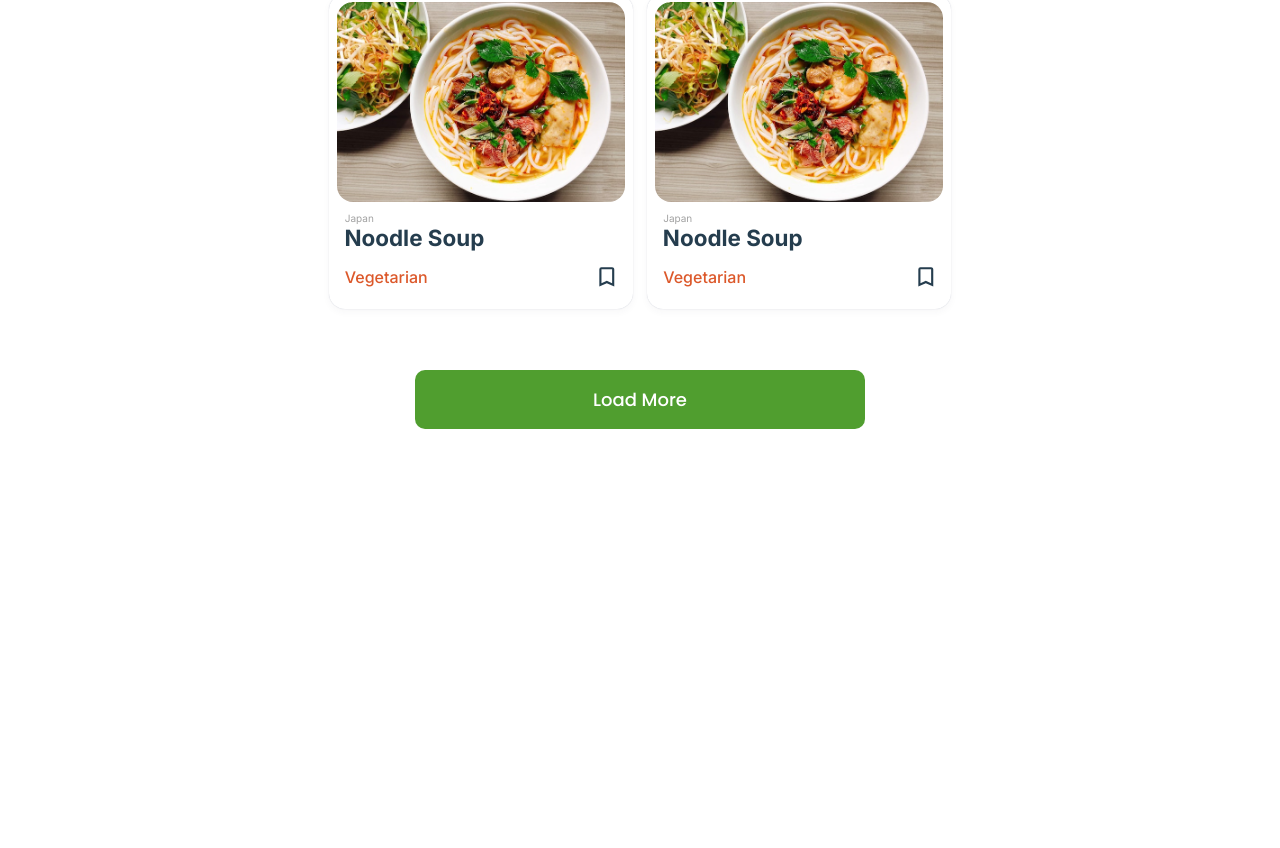
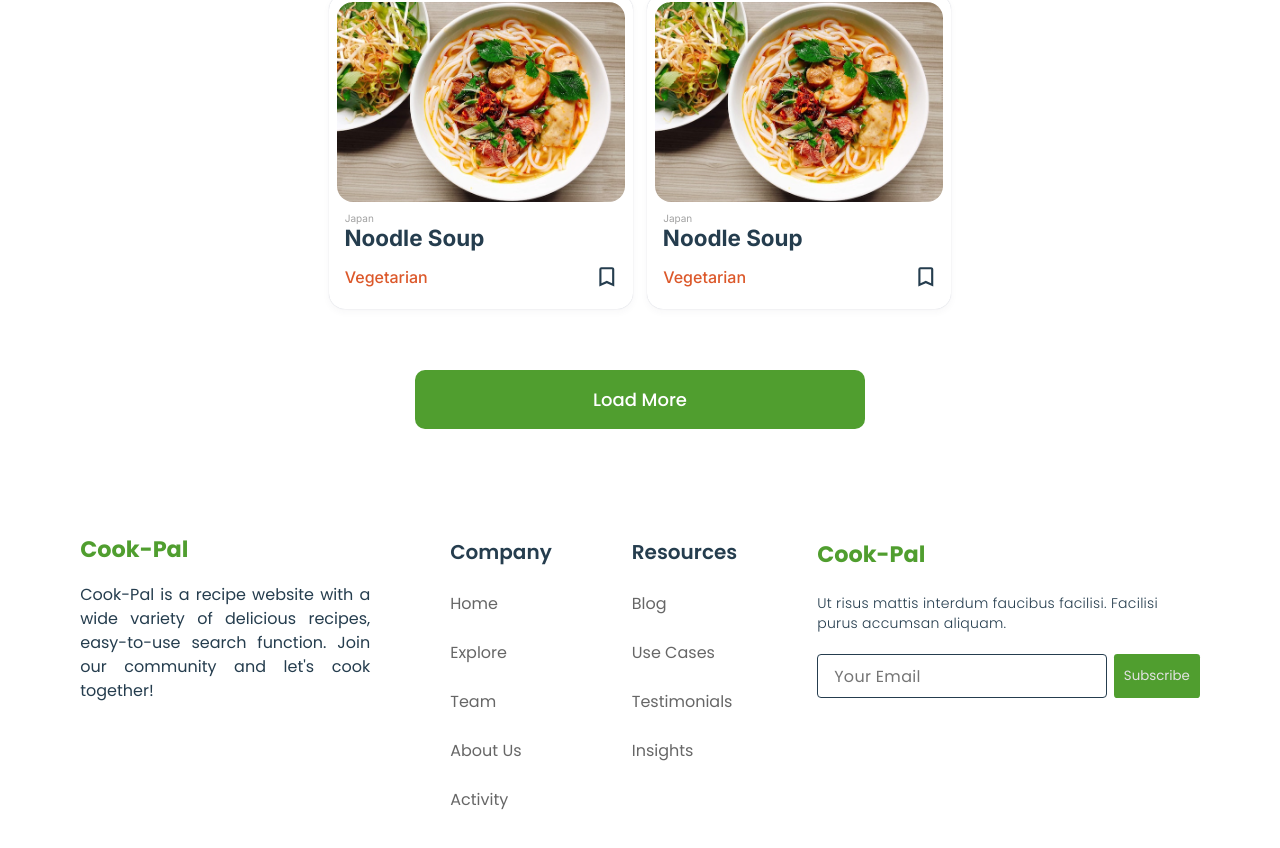
Before and after one commit to RimaSem/cook-pal, a React (Vite) app: page / in a window 1280 px wide. Shown: the part 1383-2231 px from the top of the page. Before the commit the page ends 1862 px from the top, so only its background shows below. Built offline with nearby package versions, Linux system fonts and the light colour scheme.

Commit message:
Create footer

```diff
--- a/src/App.tsx
+++ b/src/App.tsx
@@ -4,6 +4,7 @@ import GlobalStyle from "./global";
 
 const StyledApp = styled.div`
   min-width: 100%;
+  min-height: inherit;
 `;
 
 const App = () => {
--- /dev/null
+++ b/src/components/Footer.tsx
@@ -0,0 +1,149 @@
+import styled from "styled-components";
+
+const StyledFooter = styled.footer`
+  display: flex;
+  margin: auto 0 0 0;
+  width: 100%;
+`;
+
+const ContentWrapper = styled.div`
+  display: flex;
+  justify-content: center;
+  flex-wrap: wrap;
+  gap: clamp(50px, 8vw, 80px);
+  margin: 3.625em auto;
+  max-width: 1300px;
+  width: 95%;
+  color: var(--color-text-dark);
+
+  .nav-wrapper {
+    display: flex;
+    gap: clamp(50px, 8vw, 80px);
+  }
+`;
+
+const FooterLogo = styled.div`
+  margin-bottom: 1em;
+  font-size: 1.4rem;
+  font-weight: 700;
+  color: var(--color-accent-green);
+  white-space: nowrap;
+`;
+
+const Info = styled.div`
+  max-width: 18.125em;
+  font-size: 1rem;
+  font-weight: 400;
+  line-height: 1.5em;
+  text-align: justify;
+
+  p {
+    display: flex;
+    flex-direction: column;
+  }
+`;
+
+const FooterNav = styled.div`
+  p {
+    margin: 0;
+    font-size: 1.25em;
+    font-weight: 600;
+  }
+`;
+
+const FooterLink = styled.a`
+  display: block;
+  margin-top: 1.5em;
+  color: var(--color-footer-link);
+  text-decoration: none;
+`;
+
+const SubscriptionWrapper = styled.div`
+  p {
+    margin: 1.5em 0;
+    max-width: 25em;
+    font-size: 0.875em;
+    font-weight: 300;
+    line-height: 143%;
+    letter-spacing: 0.02em;
+  }
+`;
+
+const InputWrapper = styled.div`
+  display: flex;
+  align-items: center;
+`;
+
+const FooterInput = styled.input`
+  border: 1px solid var(--color-text-dark);
+  border-radius: 0.25em;
+  outline: none;
+  width: 18.125em;
+  height: 2.75em;
+  padding: 0 1em;
+  font-size: 1rem;
+  font-family: inherit;
+  letter-spacing: 0.02em;
+
+  @media (max-width: 425px) {
+    width: 70%;
+  }
+`;
+
+const FooterButton = styled.button`
+  margin-left: 0.5em;
+  border: none;
+  border-radius: 0.25em;
+  padding: 0.75em;
+  height: 44px;
+  background-color: var(--color-accent-green);
+  font-family: inherit;
+  color: var(--color-text-light);
+`;
+
+const Footer = () => {
+  return (
+    <StyledFooter>
+      <ContentWrapper>
+        <Info>
+          <FooterLogo>Cook-Pal</FooterLogo>
+          <p>
+            Cook-Pal is a recipe website with a wide variety of delicious
+            recipes, easy-to-use search function. Join our community and let's
+            cook together!
+          </p>
+        </Info>
+        <div className="nav-wrapper">
+          <FooterNav>
+            <p>Company</p>
+            <FooterLink>Home</FooterLink>
+            <FooterLink>Explore</FooterLink>
+            <FooterLink>Team</FooterLink>
+            <FooterLink>About Us</FooterLink>
+            <FooterLink>Activity</FooterLink>
+          </FooterNav>
+          <FooterNav>
+            <p>Resources</p>
+            <FooterLink>Blog</FooterLink>
+            <FooterLink>Use Cases</FooterLink>
+            <FooterLink>Testimonials</FooterLink>
+            <FooterLink>Insights</FooterLink>
+          </FooterNav>
+        </div>
+        <SubscriptionWrapper>
+          <FooterLogo>Cook-Pal</FooterLogo>
+          <p>
+            Ut risus mattis interdum faucibus facilisi. Facilisi purus accumsan
+            aliquam.
+          </p>
+          <InputWrapper>
+            <FooterInput placeholder="Your Email" />
+            <FooterButton type="button">Subscribe</FooterButton>
+          </InputWrapper>
+        </SubscriptionWrapper>
+      </ContentWrapper>
+    </StyledFooter>
+  );
+};
+
+export default Footer;
--- a/src/components/Header.tsx
+++ b/src/components/Header.tsx
@@ -12,7 +12,7 @@ const StyledHeader = styled.div`
   justify-content: space-between;
   align-items: center;
   max-width: 1600px;
-  width: 100vw;
+  width: 100%;
   height: 5em;
   padding: 0 1em;
   background-color: var(--color-white);
--- a/src/global.tsx
+++ b/src/global.tsx
@@ -19,6 +19,7 @@ const GlobalStyle = createGlobalStyle`
         --color-nav-btn-3: #EAAA00;
         --color-nav-btn-4: #ED8B00;
         --color-nav-btn-5: #84BD00;
+        --color-footer-link: rgba(0, 0, 0, 0.6);
 
         /**** SHADOWS ****/
         --shadow-card: 0px 0px 1px rgba(12, 26, 75, 0.24),
@@ -40,7 +41,7 @@ const GlobalStyle = createGlobalStyle`
 
         #root {
             min-width: 100%;
-            min-height: 100%;
+            min-height: inherit;
         }
     }
 
--- a/src/pages/Home.tsx
+++ b/src/pages/Home.tsx
@@ -3,6 +3,7 @@ import Header from "../components/Header";
 import Hero from "../components/home/Hero";
 import Nav from "../components/Nav";
 import Main from "../components/home/Main";
+import Footer from "../components/Footer";
 
 const HomeWrapper = styled.div`
   display: flex;
@@ -10,6 +11,7 @@ const HomeWrapper = styled.div`
   align-items: center;
   margin: 0 auto;
   max-width: 1700px;
+  min-height: inherit;
   font-family: var(--font-primary);
   color: var(--color-text-dark);
 `;
@@ -21,6 +23,7 @@ const Home = () => {
       <Hero />
       <Nav />
       <Main />
+      <Footer />
     </HomeWrapper>
   );
 };
```
